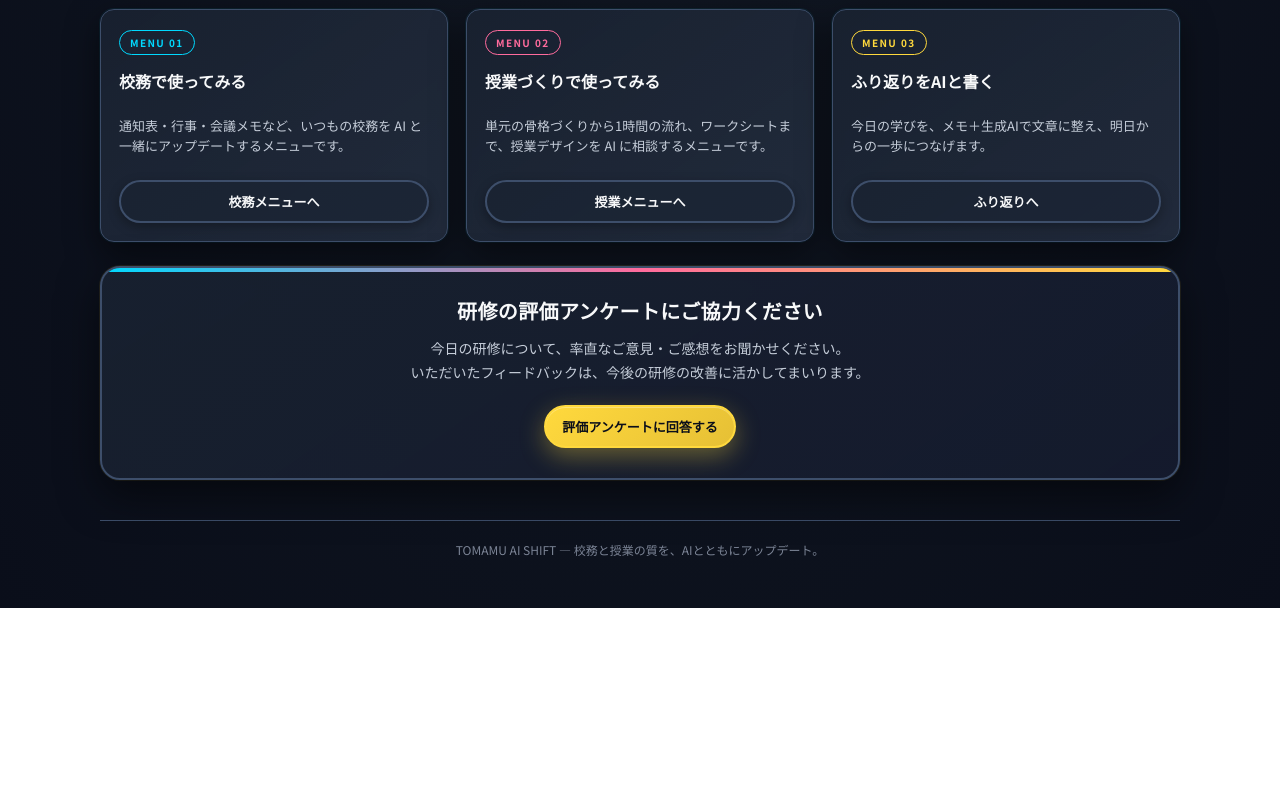
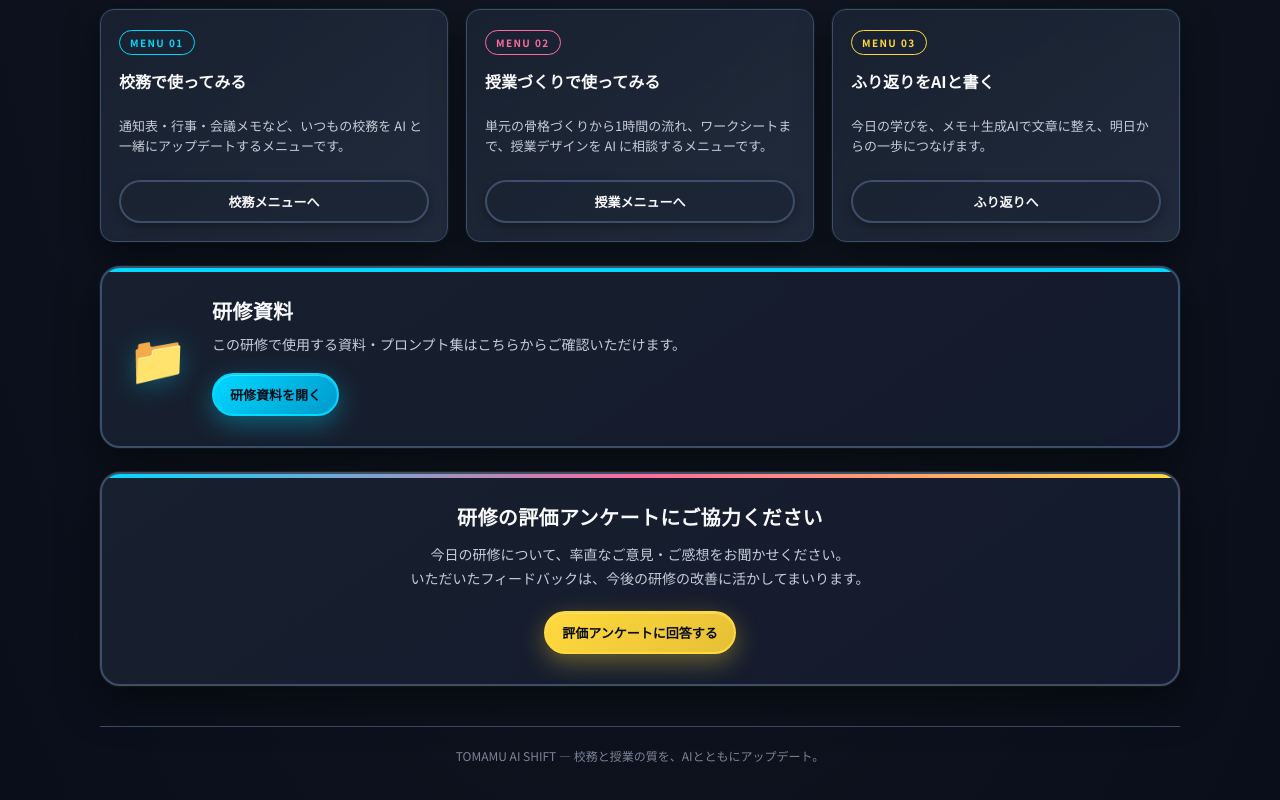
Before and after one commit to yu-kiku-DX/251125-tomamu, a plain HTML site: page index.html in a window 1280 px wide. Shown: the part 719-1519 px from the top of the page. Before the commit the page ends 1327 px from the top, so only its background shows below. Drawn offline with Linux system fonts and the light colour scheme.

Commit message:
Update index.html

```diff
--- a/index.html
+++ b/index.html
@@ -442,6 +442,84 @@
       line-height: 1.6;
     }
 
+    /* ===== materials card ===== */
+    .materials-card {
+      background: linear-gradient(145deg, rgba(26,35,50,0.85), rgba(21,27,46,0.95));
+      border-radius: var(--radius-lg);
+      padding: 28px 26px 30px;
+      border: 2px solid var(--border-emphasis);
+      box-shadow: 0 16px 40px rgba(0,0,0,0.5), 0 0 0 1px rgba(0,217,255,0.1);
+      transition: all var(--transition-fast);
+      position: relative;
+      overflow: hidden;
+      display: flex;
+      align-items: center;
+      gap: 24px;
+    }
+
+    .materials-card::before {
+      content: "";
+      position: absolute;
+      top: 0;
+      left: 0;
+      width: 100%;
+      height: 4px;
+      background: linear-gradient(90deg,
+        var(--accent-primary) 0%,
+        var(--accent-primary) 100%);
+    }
+
+    .materials-card:hover {
+      transform: translateY(-2px);
+      box-shadow: 0 20px 50px rgba(0,0,0,0.6), var(--shadow-emphasis);
+      border-color: var(--accent-primary);
+    }
+
+    .materials-icon {
+      font-size: 48px;
+      line-height: 1;
+      flex-shrink: 0;
+      filter: drop-shadow(0 4px 12px rgba(0,217,255,0.3));
+    }
+
+    .materials-content {
+      position: relative;
+      z-index: 1;
+      flex: 1;
+    }
+
+    .materials-title {
+      font-size: 20px;
+      font-weight: 600;
+      letter-spacing: 0.02em;
+      color: var(--text-main);
+      margin: 0 0 8px;
+    }
+
+    .materials-text {
+      font-size: 14px;
+      color: var(--text-secondary);
+      line-height: 1.7;
+      margin: 0 0 16px;
+    }
+
+    .btn-materials {
+      background: linear-gradient(135deg, var(--accent-primary), #0099cc);
+      color: #0a0e1a;
+      border-color: var(--accent-primary);
+      box-shadow: 0 8px 24px rgba(0,217,255,0.35), inset 0 1px 0 rgba(255,255,255,0.3);
+    }
+
+    .btn-materials:hover {
+      transform: translateY(-2px);
+      box-shadow: 0 12px 32px rgba(0,217,255,0.5), inset 0 1px 0 rgba(255,255,255,0.4);
+      background: linear-gradient(135deg, #00e5ff, var(--accent-primary));
+    }
+
+    .btn-materials:active {
+      transform: translateY(0);
+    }
+
     /* ===== evaluation card ===== */
     .evaluation-card {
       background: linear-gradient(145deg, rgba(26,35,50,0.85), rgba(21,27,46,0.95));
@@ -532,6 +610,18 @@
     .menu-card:focus-visible {
       outline: 3px solid var(--accent-tertiary);
       outline-offset: 2px;
+    }
+
+    /* レスポンシブ調整 */
+    @media (max-width: 640px) {
+      .materials-card {
+        flex-direction: column;
+        text-align: center;
+      }
+
+      .materials-icon {
+        font-size: 40px;
+      }
     }
   </style>
 </head>
@@ -644,6 +734,22 @@
         </div>
       </section>
 
+      <!-- 研修資料 -->
+      <section class="menu-section">
+        <div class="materials-card">
+          <div class="materials-icon">📁</div>
+          <div class="materials-content">
+            <h2 class="materials-title">研修資料</h2>
+            <p class="materials-text">
+              この研修で使用する資料・プロンプト集はこちらからご確認いただけます。
+            </p>
+            <a class="btn btn-materials" href="https://drive.google.com/file/d/1m2GQJ0ob0Vx2s4OvCDC3VA8U2KbpE-9T/view?usp=sharing" target="_blank" rel="noreferrer">
+              研修資料を開く
+            </a>
+          </div>
+        </div>
+      </section>
+
       <!-- 評価アンケート -->
       <section class="menu-section">
         <div class="evaluation-card">
```
